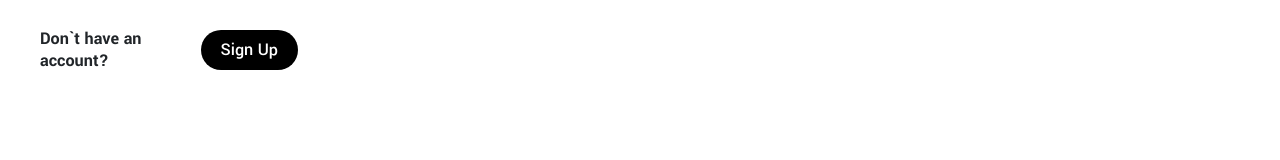
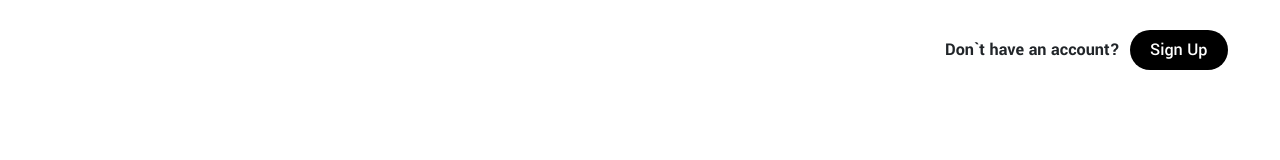
Before and after one commit to neelgupta/video-task, a React (Create React App) app: page / in a window 1280 px wide. Shown: the top 160 px of the page. Built offline with nearby package versions, Linux system fonts and the light colour scheme.

Commit message:
login header issue resolve

```diff
--- a/package.json
+++ b/package.json
@@ -19,6 +19,7 @@
     "react-color-palette": "^7.3.0",
     "react-dom": "^18.3.1",
     "react-i18next": "^15.0.3",
+    "react-icons": "^5.3.0",
     "react-paginate": "^8.2.0",
     "react-redux": "^9.1.2",
     "react-router-dom": "^6.26.2",
--- a/src/pages/AuthHeader/AuthHeader.jsx
+++ b/src/pages/AuthHeader/AuthHeader.jsx
@@ -8,6 +8,7 @@ function AuthHeader({ children, buttonText, path }) {
       <div className="auth-bg">
         <div className="header">
           <h3 className="text-18-600">Don`t have an account?</h3>
+          <div className="w-120">
             <Button
               onClick={() => navigate(path)}
               btnText={buttonText}
@@ -20,6 +21,7 @@ function AuthHeader({ children, buttonText, path }) {
               }}
             />
           </div>
+        </div>
         <div className="body-block">{children}</div>
       </div>
     </div>
--- a/src/pages/User/CreateVideoStart/CreateVideoStart.jsx
+++ b/src/pages/User/CreateVideoStart/CreateVideoStart.jsx
@@ -27,6 +27,7 @@ const CreateVideoStart = () => {
     return () => {
       window.removeEventListener("keydown", handleKeyDown);
     };
+    // eslint-disable-next-line react-hooks/exhaustive-deps
   }, []);
 
   return (
```
Also changed, not shown: 1 other file (tests, documents, lock files or other folders). Lines whose indentation alone changed are shown as unchanged.
